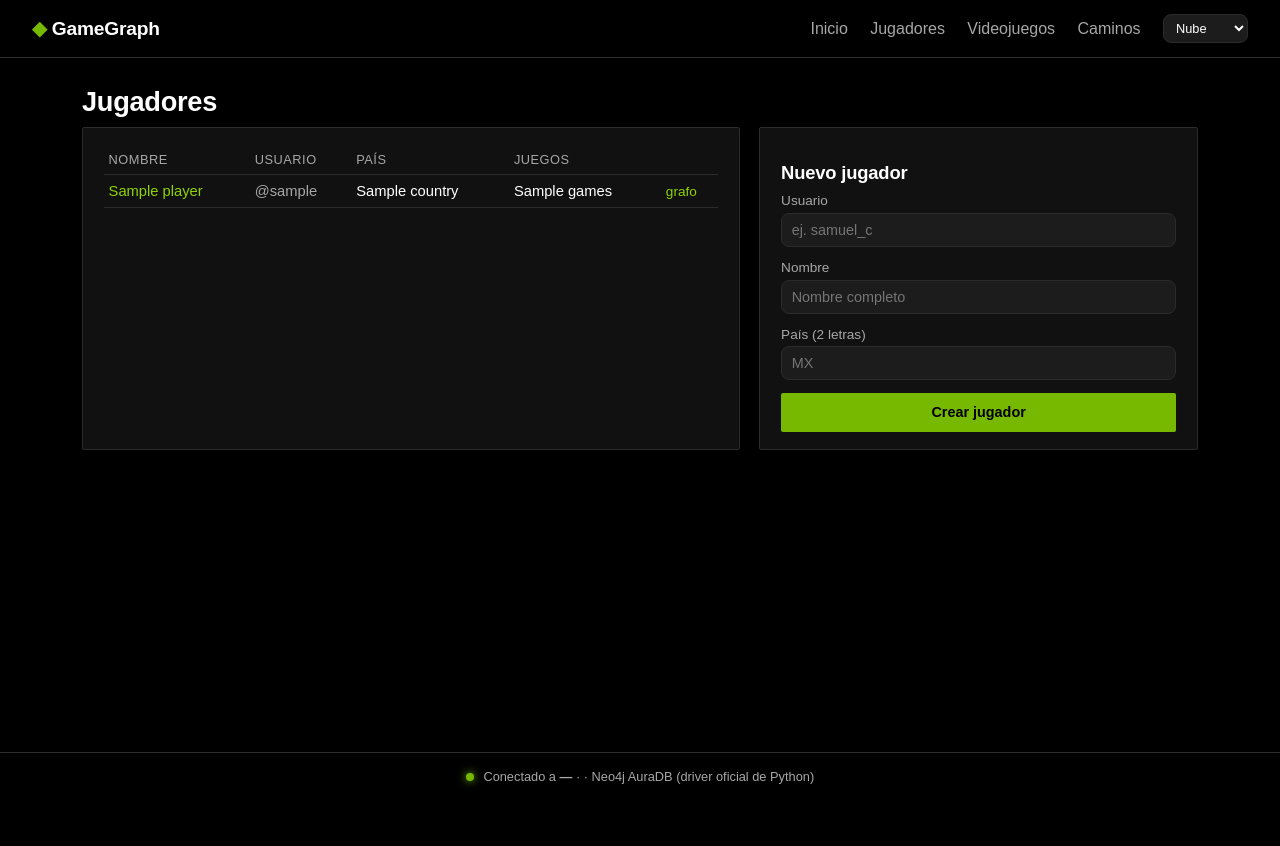
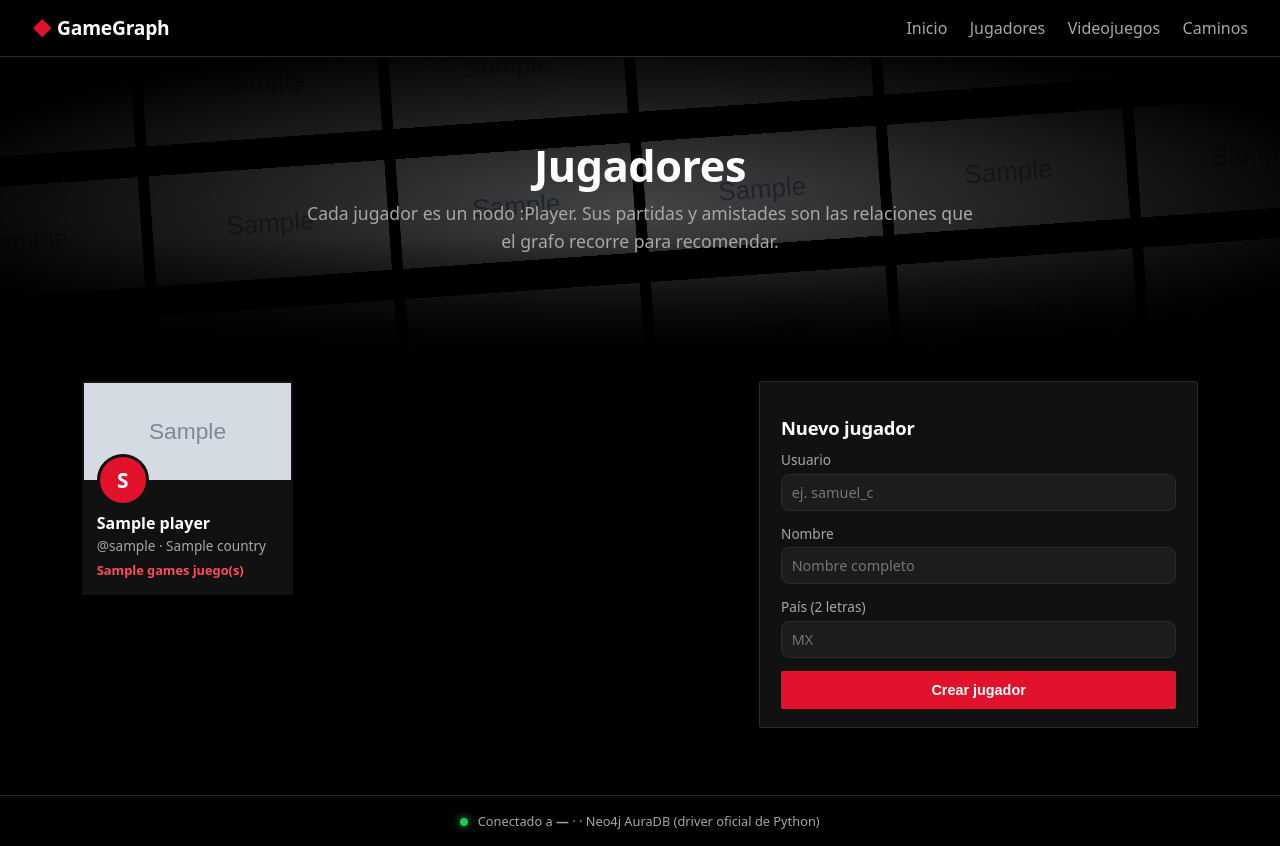
Before and after one commit to saimonetii/neo4j-videojuegos, a Flask app: template app/templates/players/list.html in a window 1280 px wide. Before the commit the page ends 786 px from the top, so only its background shows below. Run offline with Flask 3, Linux system fonts and the light colour scheme; the template is opened without the code that fills it: most values are stand-ins (such as "Sample title", 1, 10 or a date in 2020); grey boxes marked "Sample" are stand-in pictures; parts of the project's set-up code (start-up, migrations or seed data) failed here and were passed over.

Commit message:
Tema único negro/rojo, encabezados con muro de portadas en todas las páginas y tarjetas de jugadores
Co-Authored-By: Claude Opus 5.5 <noreply@anthropic.com>
Claude-Session: https://claude.ai/code/session_011kP2FKVqhjD3stqZ5AUBbe

```diff
--- a/app/__init__.py
+++ b/app/__init__.py
@@ -20,6 +20,12 @@ def create_app():
     app.register_blueprint(players_bp)
     app.register_blueprint(games_bp)
 
+    @app.template_filter("wall")
+    def wall_filter(images, size=18):
+        """Repite las portadas (sin vacíos) hasta llenar el muro del encabezado."""
+        images = [img for img in images if img]
+        return (images * (size // len(images) + 1))[:size] if images else []
+
     @app.context_processor
     def inject_server():
         return {"server": db.server_info()}
--- a/app/repositories/graph.py
+++ b/app/repositories/graph.py
@@ -75,6 +75,10 @@ LIMIT 18
 """
 
 
+def covers():
+    return db.read(COVERS)
+
+
 def shortest_path(source, target, mode="social"):
     query = SHORTEST_PATH_ANY if mode == "any" else SHORTEST_PATH_SOCIAL
     rows = db.read(query, source=source, target=target)
--- a/app/routes/main.py
+++ b/app/routes/main.py
@@ -26,6 +26,7 @@ def paths():
             if result is None:
                 error = "No existe un camino entre esos jugadores (dentro del límite de saltos)."
     return render_template("paths.html", players=all_players, source=source,
+                           covers=[c["image"] for c in graph.covers()],
                            target=target, mode=mode, result=result, error=error)
 
 
--- a/app/routes/players.py
+++ b/app/routes/players.py
@@ -4,7 +4,7 @@ import re
 from flask import Blueprint, abort, flash, redirect, render_template, request, url_for
 from neo4j.exceptions import ConstraintError
 
-from ..repositories import games, players, recommendations
+from ..repositories import games, graph, players, recommendations
 
 bp = Blueprint("players", __name__, url_prefix="/jugadores")
 
@@ -31,7 +31,8 @@ def list_players():
                 return redirect(url_for("players.detail", username=username))
             except ConstraintError:
                 flash(f"El usuario «{username}» ya existe (restricción UNIQUE).", "error")
-    return render_template("players/list.html", players=players.list_players())
+    return render_template("players/list.html", players=players.list_players(),
+                           covers=[c["image"] for c in graph.covers()])
 
 
 @bp.route("/<username>")
--- a/app/static/style.css
+++ b/app/static/style.css
@@ -1,42 +1,10 @@
-/* Temas: se elige con el selector de la barra superior (data-theme en <html>) */
-:root, [data-theme="nube"] {
-  --bg: #000000; --glow: #000000; --panel: #111111; --panel-2: #1c1c1c; --line: #2b2b2b;
-  --text: #ffffff; --muted: #a7a7a7; --accent: #76b900; --accent-2: #8fd400; --on-accent: #000;
-  --link: #8fd400; --ok: #76b900; --err: #ff5a5a; --star: #76b900; --star-off: #333;
-  --n-me: #76b900; --n-player: #c8c8c8; --n-game: #3a8fd6; --n-genre: #f2c94c;
-  --font: "Arial", "Helvetica Neue", Helvetica, system-ui, sans-serif; --radius: 2px;
-}
-[data-theme="consola"] {
-  --bg: #111113; --glow: #3b0d10; --panel: #1b1b1f; --panel-2: #26262c; --line: #33333b;
-  --text: #f4f4f5; --muted: #a1a1aa; --accent: #e11d2a; --accent-2: #f59e0b; --on-accent: #fff;
-  --link: #fb7185; --ok: #22c55e; --err: #ef4444; --star: #fbbf24; --star-off: #3f3f46;
-  --n-me: #fbbf24; --n-player: #e11d2a; --n-game: #60a5fa; --n-genre: #22c55e;
-  --font: system-ui, -apple-system, "Segoe UI", Roboto, sans-serif; --radius: 12px;
-}
-[data-theme="claro"] {
-  --bg: #f4f6fb; --glow: #dbeafe; --panel: #ffffff; --panel-2: #eef1f7; --line: #dfe3ec;
-  --text: #111827; --muted: #6b7280; --accent: #2563eb; --accent-2: #0891b2; --on-accent: #fff;
-  --link: #1d4ed8; --ok: #16a34a; --err: #dc2626; --star: #f59e0b; --star-off: #d1d5db;
-  --n-me: #f59e0b; --n-player: #2563eb; --n-game: #0891b2; --n-genre: #16a34a;
-}
-[data-theme="retro"] {
-  --bg: #0f380f; --glow: #306230; --panel: #1d4a1d; --panel-2: #306230; --line: #4d7a1f;
-  --text: #c4dc6c; --muted: #8bac0f; --accent: #9bbc0f; --accent-2: #8bac0f; --on-accent: #0f380f;
-  --link: #d6f07a; --ok: #9bbc0f; --err: #f0a03c; --star: #e8f87a; --star-off: #306230;
-  --n-me: #e8f87a; --n-player: #9bbc0f; --n-game: #5f8f1f; --n-genre: #c4dc6c;
-  --font: "Courier New", ui-monospace, monospace; --radius: 4px;
-}
-[data-theme="oceano"] {
-  --bg: #071a2b; --glow: #0c3b4f; --panel: #0d2538; --panel-2: #123149; --line: #1d4460;
-  --text: #e2f1f8; --muted: #8fb3c7; --accent: #14b8a6; --accent-2: #38bdf8; --on-accent: #04201d;
-  --link: #5eead4; --ok: #22c55e; --err: #f87171; --star: #fcd34d; --star-off: #1d4460;
-  --n-me: #fcd34d; --n-player: #14b8a6; --n-game: #38bdf8; --n-genre: #a3e635;
-}
-[data-theme="violeta"] {
-  --bg: #0b1020; --glow: #1e1b4b; --panel: #121a2f; --panel-2: #18223d; --line: #24304f;
-  --text: #e5e7eb; --muted: #94a3b8; --accent: #8b5cf6; --accent-2: #0ea5e9; --on-accent: #fff;
-  --link: #c4b5fd; --ok: #10b981; --err: #ef4444; --star: #f59e0b; --star-off: #334155;
-  --n-me: #f59e0b; --n-player: #8b5cf6; --n-game: #0ea5e9; --n-genre: #10b981;
+/* Tema único: negro con rojo, esquinas rectas (estilo "launcher" de juegos) */
+:root {
+  --bg: #000000; --glow: #000000; --panel: #111111; --panel-2: #1c1c1c; --line: #2a2a2a;
+  --text: #ffffff; --muted: #a7a7a7; --accent: #e3122c; --accent-2: #ff4d5e; --on-accent: #fff;
+  --link: #ff5a6a; --ok: #22c55e; --err: #ff5a5a; --star: #ffb020; --star-off: #333;
+  --n-me: #ffb020; --n-player: #e3122c; --n-game: #3a8fd6; --n-genre: #22c55e;
+  --font: system-ui, -apple-system, "Segoe UI", Roboto, sans-serif; --radius: 2px;
 }
 * { box-sizing: border-box; }
 body { margin: 0; font-family: var(--font);
@@ -149,7 +117,6 @@ input:focus, select:focus, textarea:focus { outline: 2px solid var(--accent); bo
 .lg.me::before { background: var(--n-me); } .lg.player::before { background: var(--n-player); }
 .lg.game::before { background: var(--n-game); } .lg.genre::before { background: var(--n-genre); border-radius: 2px; }
 
-.theme-picker { margin-left: 1.4rem; padding: .3rem .5rem; font-size: .8rem; }
 .topbar nav { display: flex; align-items: center; flex-wrap: wrap; }
 
 /* ------------------------------------------------------------------ */
@@ -201,3 +168,32 @@ h1, h2, h3, .brand { letter-spacing: -.01em; }
 .game:hover { border-color: var(--accent); }
 .cover.banner { border-radius: var(--radius); }
 @media (max-width: 700px) { .wall { grid-template-columns: repeat(3, 1fr); } }
+
+/* ------------------------------------------------------------------ */
+/* Encabezados con muro de portadas en todas las páginas               */
+/* ------------------------------------------------------------------ */
+html, body { overflow-x: hidden; }
+* { scrollbar-color: var(--line) transparent; }
+.page-hero { min-height: 300px; margin-bottom: 1.5rem; }
+.page-hero .hero-content { padding: 2.4rem 1.5rem; }
+.page-hero .hero-content h1 { font-size: clamp(1.8rem, 4vw, 2.7rem); margin-bottom: .6rem; }
+.page-hero .hero-content p { margin-bottom: 1.2rem; }
+.page-hero.single .wall { inset: 0; grid-template-columns: 1fr; transform: none; opacity: .55; gap: 0; }
+.page-hero.single .wall img { height: 100%; aspect-ratio: auto; filter: blur(2px); }
+.page-hero.single .wall img ~ img { display: none; }
+.hero-content .actions { margin-top: .4rem; }
+
+/* Tarjetas de jugadores */
+.player-grid { display: grid; grid-template-columns: repeat(auto-fill, minmax(210px, 1fr)); gap: 12px; }
+.player-card { display: flex; flex-direction: column; background: var(--panel); border: 2px solid transparent;
+               color: var(--text); overflow: hidden; transition: border-color .15s, transform .15s; }
+.player-card:hover { border-color: var(--accent); transform: translateY(-3px); text-decoration: none; }
+.player-card .cover { border-radius: 0; font-size: 1.6rem; }
+.player-card .who { position: relative; padding: 0 .8rem .9rem; }
+.avatar { width: 52px; height: 52px; border-radius: 50%; display: grid; place-items: center; font-weight: 800;
+          font-size: 1.3rem; background: var(--accent); color: var(--on-accent); border: 3px solid var(--panel);
+          margin-top: -26px; margin-bottom: .4rem; position: relative; }
+.player-card strong { display: block; } .player-card .muted { font-size: .85rem; }
+.player-card .meta { display: block; color: var(--accent-2); font-size: .8rem; font-weight: 700; margin-top: .3rem; }
+.form-card { position: sticky; top: 80px; }
+.filters-bar { margin-top: 0; }
--- a/app/templates/_macros.html
+++ b/app/templates/_macros.html
@@ -5,3 +5,18 @@
   {% if image %}<img src="{{ image }}" alt="{{ title }}" loading="lazy" referrerpolicy="no-referrer" onerror="this.remove()">{% endif %}
 </div>
 {%- endmacro %}
+
+
+{# Encabezado de página con muro de portadas detrás del título. #}
+{% macro page_hero(title, subtitle='', images=[], cls='') -%}
+<section class="hero-wall page-hero {{ cls }}">
+  <div class="wall" aria-hidden="true">
+    {% for src in images %}<img src="{{ src }}" alt="" referrerpolicy="no-referrer" onerror="this.remove()">{% endfor %}
+  </div>
+  <div class="hero-content">
+    <h1>{{ title }}</h1>
+    {% if subtitle %}<p>{{ subtitle }}</p>{% endif %}
+    {% if caller is defined %}{{ caller() }}{% endif %}
+  </div>
+</section>
+{%- endmacro %}
--- a/app/templates/base.html
+++ b/app/templates/base.html
@@ -1,14 +1,10 @@
 <!doctype html>
-<html lang="es" data-theme="nube">
+<html lang="es">
 <head>
   <meta charset="utf-8">
   <meta name="viewport" content="width=device-width, initial-scale=1">
   <title>{% block title %}GameGraph{% endblock %} · Recomendador de videojuegos</title>
   <link rel="stylesheet" href="{{ url_for('static', filename='style.css') }}">
-  <script>
-    // Tema guardado por el usuario (solo preferencia visual del navegador)
-    try { const t = localStorage.getItem('theme'); if (t) document.documentElement.dataset.theme = t; } catch (e) {}
-  </script>
   {% block head %}{% endblock %}
 </head>
 <body>
@@ -19,14 +15,6 @@
       <a href="{{ url_for('players.list_players') }}">Jugadores</a>
       <a href="{{ url_for('games.list_games') }}">Videojuegos</a>
       <a href="{{ url_for('main.paths') }}">Caminos</a>
-      <select id="theme-picker" class="theme-picker" title="Tema de color">
-        <option value="nube">Nube</option>
-        <option value="consola">Consola</option>
-        <option value="claro">Claro</option>
-        <option value="retro">Retro</option>
-        <option value="oceano">Océano</option>
-        <option value="violeta">Violeta</option>
-      </select>
     </nav>
   </header>
 
@@ -43,15 +31,6 @@
     <span class="dot"></span>
     Conectado a <strong>{{ server.address or '—' }}</strong> · {{ server.agent or '' }} · Neo4j AuraDB (driver oficial de Python)
   </footer>
-  <script>
-    const picker = document.getElementById('theme-picker');
-    picker.value = document.documentElement.dataset.theme;
-    picker.addEventListener('change', () => {
-      document.documentElement.dataset.theme = picker.value;
-      try { localStorage.setItem('theme', picker.value); } catch (e) {}
-      document.dispatchEvent(new Event('themechange'));
-    });
-  </script>
   {% block scripts %}{% endblock %}
 </body>
 </html>
--- a/app/templates/graph.html
+++ b/app/templates/graph.html
@@ -38,6 +38,5 @@
         {nodes: new vis.DataSet(nodes), edges: new vis.DataSet(edges)},
         {physics: {stabilization: true, barnesHut: {springLength: 120}}, interaction: {hover: true}});
     });
-  document.addEventListener('themechange', () => location.reload());
 </script>
 {% endblock %}
--- a/app/templates/paths.html
+++ b/app/templates/paths.html
@@ -1,8 +1,8 @@
 {% extends "base.html" %}
+{% from "_macros.html" import page_hero %}
 {% block title %}Caminos{% endblock %}
 {% block content %}
-<h1>¿Cómo están conectados dos jugadores?</h1>
-<p class="muted">Búsqueda del camino más corto con <code>shortestPath()</code> sobre el grafo.</p>
+{{ page_hero('¿Cómo están conectados dos jugadores?', 'Búsqueda del camino más corto con shortestPath() sobre el grafo: por amistades, o también a través de juegos en común.', covers|wall) }}
 
 <form method="get" class="card form inline">
   <select name="source" required>
--- a/app/templates/players/list.html
+++ b/app/templates/players/list.html
@@ -1,28 +1,29 @@
 {% extends "base.html" %}
+{% from "_macros.html" import cover, page_hero %}
 {% block title %}Jugadores{% endblock %}
 {% block content %}
-<h1>Jugadores</h1>
+{{ page_hero('Jugadores', 'Cada jugador es un nodo :Player. Sus partidas y amistades son las relaciones que el grafo recorre para recomendar.', covers|wall) }}
+
 <div class="grid two wide-left">
-  <section class="card">
-    <table>
-      <thead><tr><th>Nombre</th><th>Usuario</th><th>País</th><th>Juegos</th><th></th></tr></thead>
-      <tbody>
+  <section>
+    <div class="player-grid">
       {% for p in players %}
-        <tr>
-          <td><a href="{{ url_for('players.detail', username=p.username) }}">{{ p.name }}</a></td>
-          <td class="muted">@{{ p.username }}</td>
-          <td>{{ p.country or '' }}</td>
-          <td>{{ p.games }}</td>
-          <td><a class="link" href="{{ url_for('main.graph_view', username=p.username) }}">grafo</a></td>
-        </tr>
+        <a class="player-card" href="{{ url_for('players.detail', username=p.username) }}">
+          {{ cover(p.name, p.cover) }}
+          <div class="who">
+            <span class="avatar">{{ p.name[:1] }}</span>
+            <strong>{{ p.name }}</strong>
+            <span class="muted">@{{ p.username }}{% if p.country %} · {{ p.country }}{% endif %}</span>
+            <span class="meta">{{ p.games }} juego(s)</span>
+          </div>
+        </a>
       {% else %}
-        <tr><td colspan="5" class="muted">No hay jugadores.</td></tr>
+        <p class="muted">No hay jugadores.</p>
       {% endfor %}
-      </tbody>
-    </table>
+    </div>
   </section>
 
-  <section class="card">
+  <section class="card form-card">
     <h2>Nuevo jugador</h2>
     <form method="post" class="form">
       <label>Usuario <input name="username" required pattern="[a-z0-9_]{3,20}" placeholder="ej. samuel_c"></label>
```
Also changed, not shown: app/repositories/players.py (+4 -3 lines), app/templates/games/detail.html (+4 -9 lines), app/templates/games/list.html (+7 -6 lines), app/templates/players/detail.html (+5 -8 lines), 1 other file.
